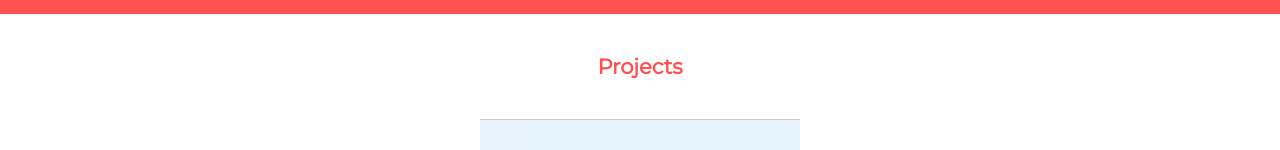
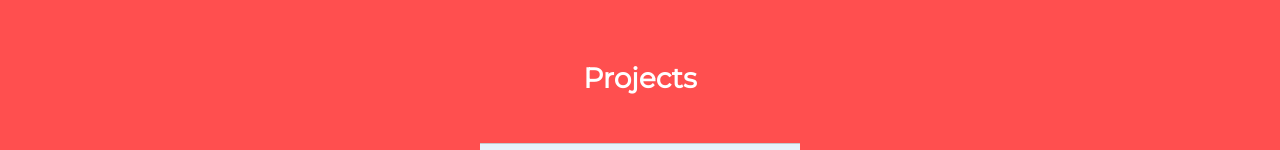
Before and after one commit to mroyski/mroyski.github.io, a plain HTML site: page index.html in a window 1280 px wide. Shown: the part 678-828 px from the top of the page. Drawn offline with Linux system fonts and the light colour scheme.

Commit message:
new style

```diff
--- a/style.css
+++ b/style.css
@@ -78,12 +78,13 @@ h1 {
 }
 
 #projects {
-  background-color: white;
+  background-color: #ff4f4f;
 }
 
 #projects h1 {
   padding: 1em 0;
-  color: #ff4f4f;
+  color: white;
+  font-size: 2em;
 }
 
 * {
```
